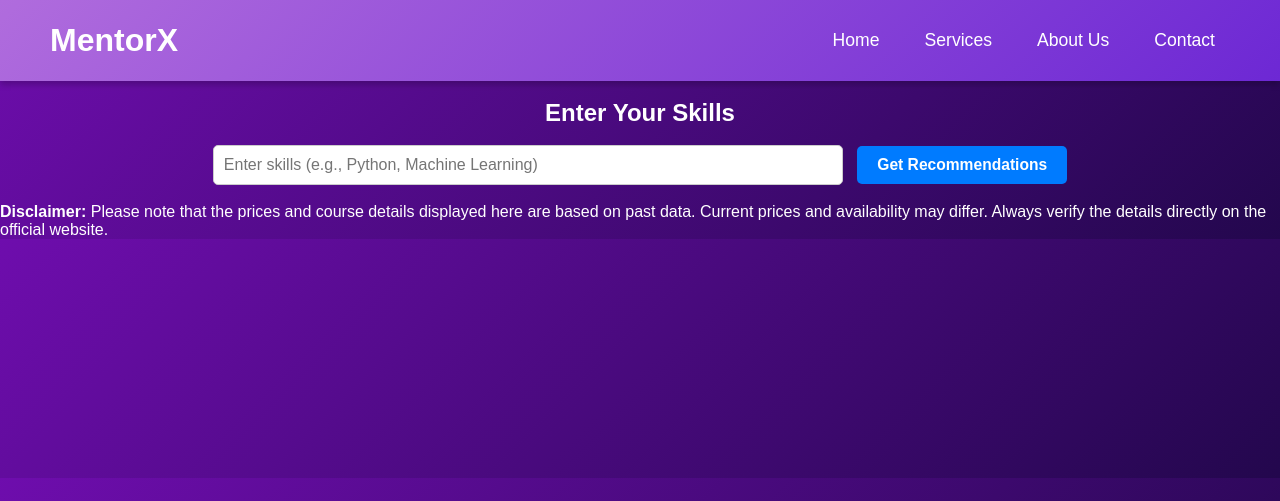
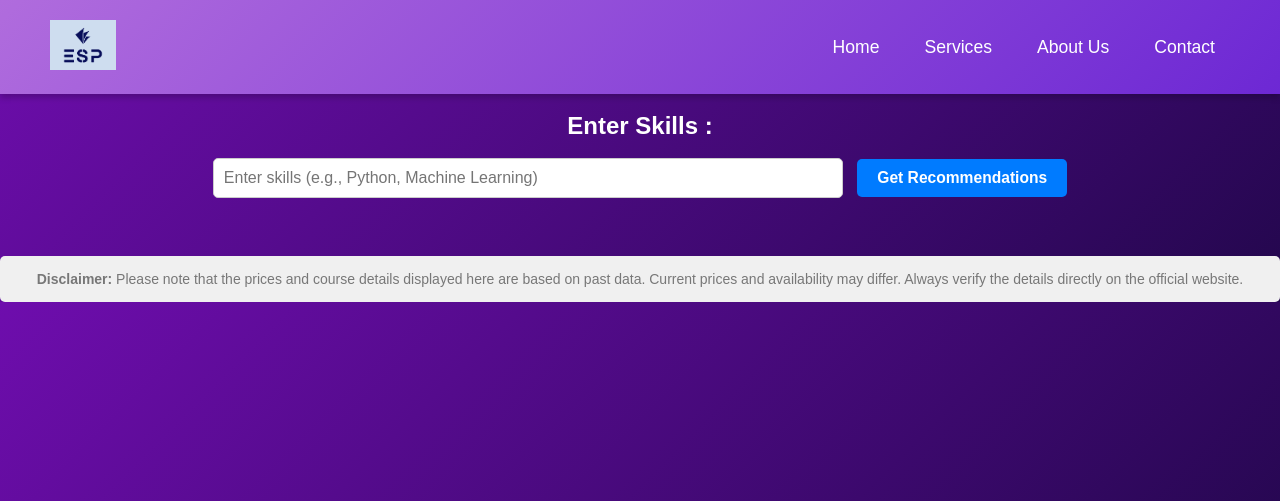
Before and after one commit to Prayesh13/LMS, a Flask app: page /course-recommendation in a window 1280 px wide. Shown: the top 501 px of the page. Run offline with Flask 3, Linux system fonts and the light colour scheme.

Commit message:
update the structure and apply css

```diff
--- a/templates/course_recommendation.html
+++ b/templates/course_recommendation.html
@@ -5,7 +5,7 @@
 {% block content %}
     <div class="container">
         <br>
-        <h2>Enter Your Skills</h2>
+        <h2>Enter Skills :</h2>
         <br>
         <form method="post" class="form">
             <input type="text" name="skills" placeholder="Enter skills (e.g., Python, Machine Learning)"
@@ -139,6 +139,19 @@
             white-space: normal;  /* Allow text to wrap */
             font-size: 0.9em;  /* Adjust font size for better readability */
         }
+        .disclaimer {
+            margin-top: 40px;
+            padding: 15px;
+            background-color: #f0f0f0;
+            border-radius: 5px;
+            text-align: center;
+            font-size: 14px;
+            color: #777;
+        }
+
+        .disclaimer p {
+            margin: 0;
+        }
     </style>
 
     <script>
--- a/templates/homepage.html
+++ b/templates/homepage.html
@@ -12,7 +12,7 @@
     </div>
 </section>
 
-<section class="cards-section">
+<!-- <section class="cards-section">
     <div class="cards-container">
         <div class="card">
             <h4>Personalized Roadmaps</h4>
@@ -35,5 +35,5 @@
             <a href="#" class="btn">Join Now</a>
         </div>
     </div>
-</section>
+</section> -->
 {% endblock %}
--- a/templates/layout.html
+++ b/templates/layout.html
@@ -10,7 +10,7 @@
     <!-- Navbar -->
     <header class="navbar">
         <div class="logo">
-            <h1>MentorX</h1>
+            <img src="{{ url_for('static', filename='esp_logo.png') }}" alt="ESP Logo" style="height: 50px;">
         </div>
         <nav class="nav-links">
             <a href="{{ url_for('home') }}">Home</a>
@@ -18,8 +18,8 @@
                 <a href="#services">Services</a>
                 <div class="dropdown">
                     <a href="{{ url_for('digital_footprints') }}">Digital footprint</a>
-                    <a href="{{ url_for('course_recommendation') }}">Course Recommendation</a>
-                    <a href="{{ url_for('udemy_recommendation') }}">Udemy</a>
+                    <a href="{{ url_for('course_recommendation') }}">Coursera Course Recommendation</a>
+                    <a href="{{ url_for('udemy_recommendation') }}">Udemy Course Recommendation</a>
                     <a href="{{ url_for('communication_skills') }}">Comm. skills</a>
                 </div>
             </div>
@@ -28,6 +28,7 @@
         </nav>
     </header>
 
+
     <!-- Main Content -->
     <main>
         {% block content %}{% endblock %}
```
Also changed, not shown: templates/communication_skills.html (+13 -7 lines), templates/udemy_recommendation.html (+5 -5 lines), static/esp_logo.png (added), static/fav.png (added).
